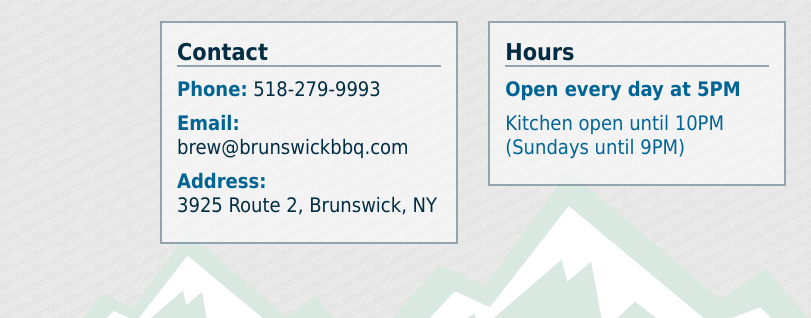
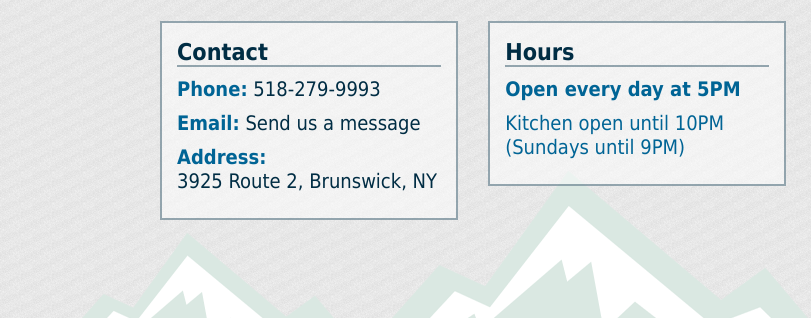
Before and after one commit to chrisdav6/BrunswickBBQ, a plain HTML site: page index.html in a window 1280 px wide. Shown: the part 1018-1336 px from the top of the page, 0-811 px from the left. Drawn offline with nearby package versions, Linux system fonts and the light colour scheme.

Commit message:
Removed mailto links in footer to mitigate against spam

```diff
--- a/index.html
+++ b/index.html
@@ -82,9 +82,7 @@
 			<div class="footerBox">
 				<h3>Contact</h3>
 				<p><span>Phone:</span> <a href="tel:1-518-279-9993">518-279-9993</a></p>
-				<p><span>Email:</span><br>
-					<a href="mailto:brew@brunswickbbq.com?subject=Email from Brunswick BBQ Website">brew@brunswickbbq.com</a>
-				</p>
+				<p><span>Email:</span> <a href="contact.html">Send us a message</a></p>
 				<p><span>Address:</span><br>
 					<a href="https://goo.gl/maps/A4HWx46ePoM2" target="_blank">3925 Route 2, Brunswick, NY</a>
 				</p>
```
Also changed, not shown: contact.html (+0 -3 lines), menus.html (+1 -3 lines), music.html (+1 -3 lines).
